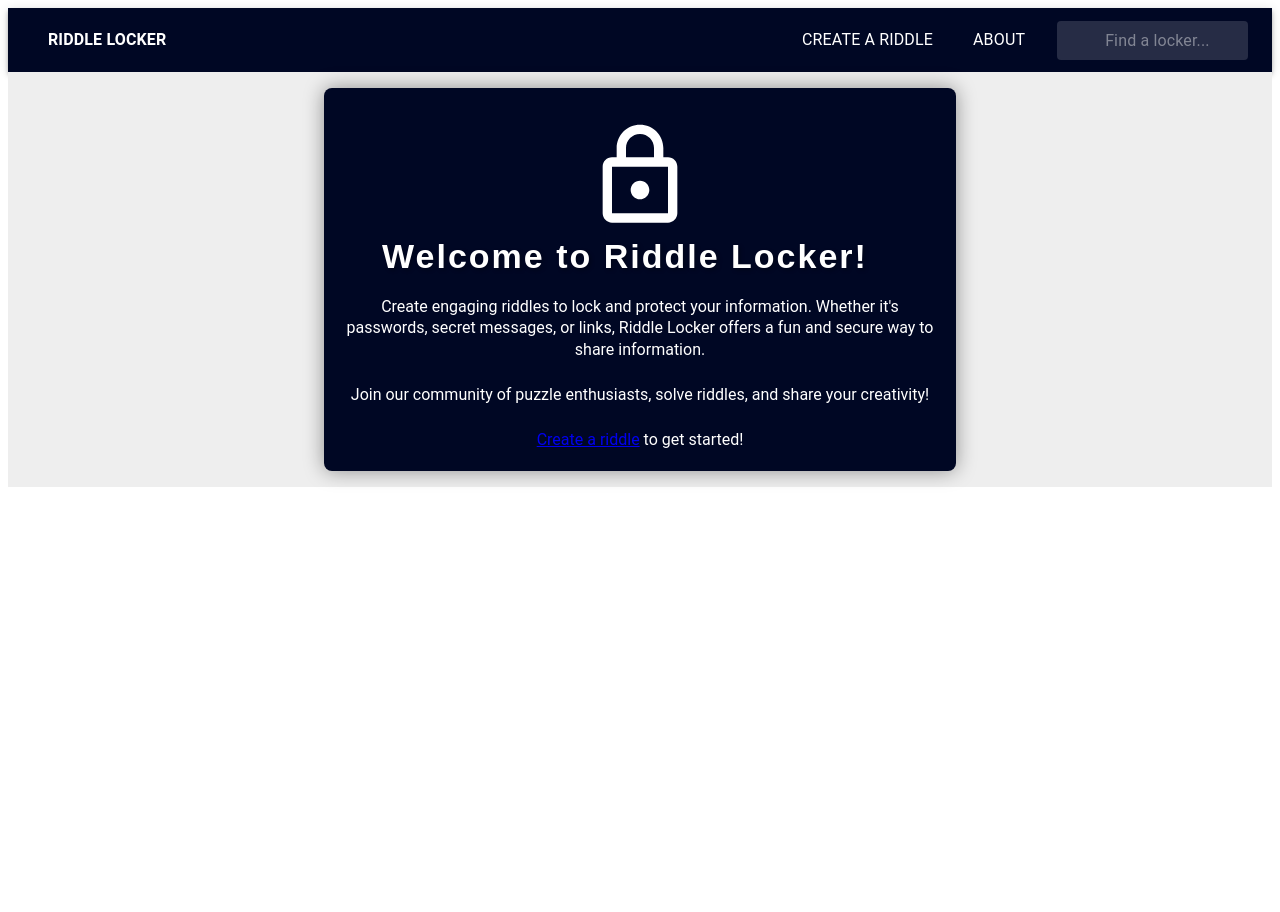
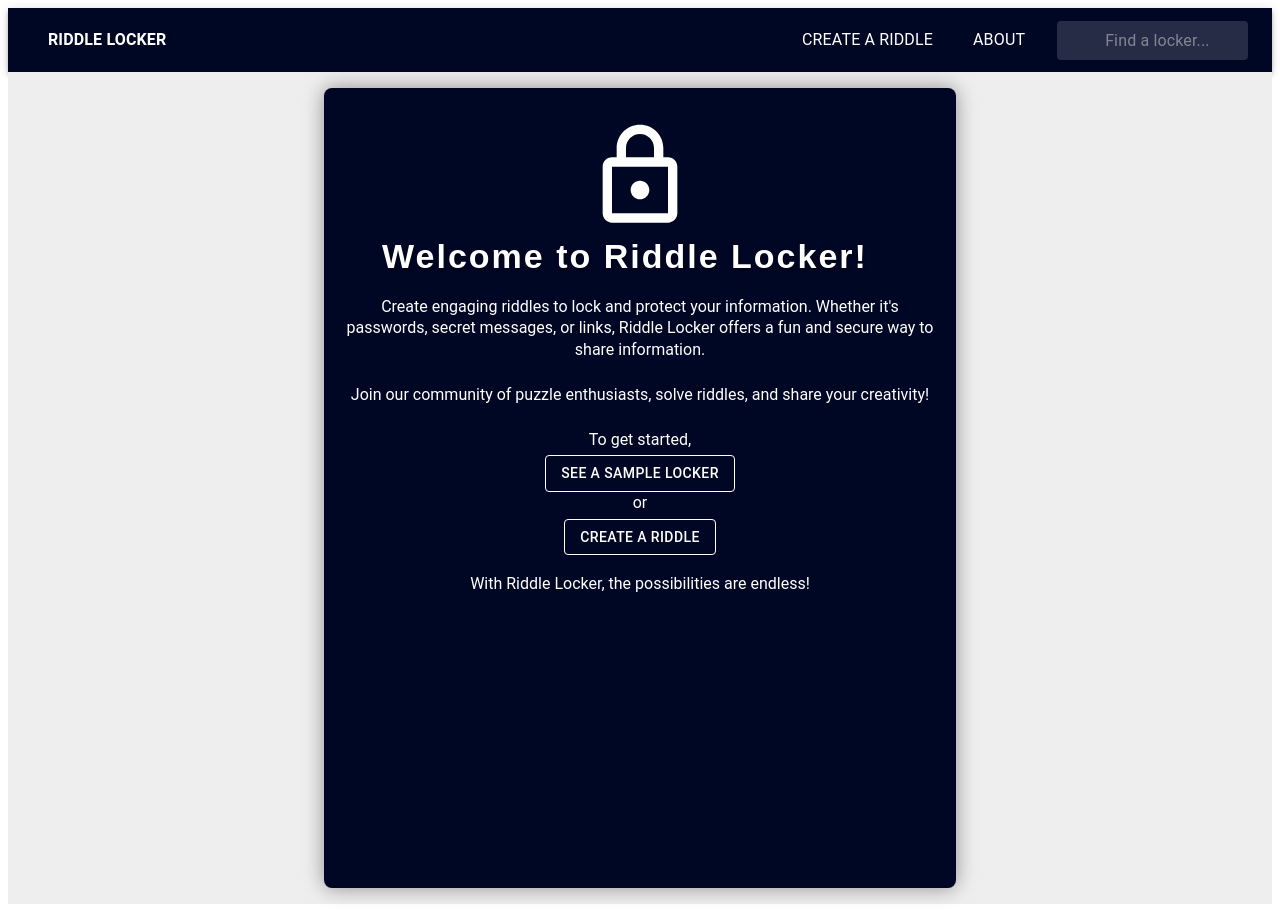
Before and after one commit to ConnorGoodman/RiddleLocker, a React (Create React App) app: page / in a window 1280 px wide. Before the commit the page ends 800 px from the top, so only its background shows below. Built offline with nearby package versions, Linux system fonts and the light colour scheme.

Commit message:
More homepage redesign

```diff
--- a/src/components/Home2.js
+++ b/src/components/Home2.js
@@ -1,4 +1,4 @@
-import { Typography, useTheme} from '@mui/material';
+import { Typography, useTheme, Button} from '@mui/material';
 import { styled } from '@mui/system';
 import logo from '../images/lock_white_24dp.svg';
 import {PageContainer, SectionContainer, ImageContainer} from '../styles/LockerStyles';
@@ -33,7 +33,22 @@ function Home2() {
             </Typography>
             <br/>
             <Typography variant="h5" fontSize='1rem' component="h2" gutterBottom style={{ color: theme.palette.locker.text }}>
-                <a href='/createriddle'>Create a riddle</a> to get started!
+                To get started,
+            </Typography>
+            <Button variant='outlined' color='light_text' style={{borderColor:'white'}}href='/viewriddle?locker=samplelocker'>
+                See a sample locker
+            </Button>
+            <br/>
+            <Typography variant="h5" fontSize='1rem' component="h2" gutterBottom style={{ color: theme.palette.locker.text }}>
+            or
+            </Typography>
+            <Button variant='outlined' color='light_text' style={{borderColor:'white'}} href='/createriddle'>
+                Create a riddle
+            </Button>
+            <br/>
+            <br/>
+            <Typography variant="h5" fontSize='1rem' component="h2" gutterBottom style={{ color: theme.palette.locker.text }}>
+                With Riddle Locker, the possibilities are endless!
             </Typography>
         </SectionContainer>
     </PageContainer>
--- a/src/components/ViewRiddle.js
+++ b/src/components/ViewRiddle.js
@@ -3,39 +3,11 @@ import { FormControl, Button, Input, FormHelperText, Typography, useTheme } from
 import { styled } from '@mui/system';
 import openlock from '../images/lock_open_white.svg';
 import closedlock from '../images/lock_white.svg';
-
-const PageContainer = styled('div')(({ theme }) => ({
-  backgroundColor: theme.palette.background.main,
-  display: 'flex',
-  justifyContent: 'center',
-  fontFamily: 'Avenir, sans-serif',
-  padding: '1rem',
-  paddingRight: '.5rem',
-  paddingLeft: '.5rem',
-}));
-
-const SectionContainer = styled('div')(({ theme }) => ({
-  backgroundColor: theme.palette.locker.background,
-  borderRadius: '8px',
-  padding: '1rem',
-  textAlign: 'center',
-  boxShadow: '0px 0px 20px rgba(0, 0, 0, 0.4)',
-  maxWidth: 'min(600px, 95%)',
-}));
-
-const ImageContainer = styled('div')({
-  marginTop: '1rem',
-});
+import { PageContainer, SectionContainer, ImageContainer, LineDivider } from '../styles/LockerStyles';
 
 const Image = styled('img')({
   width: '7rem',
 });
-
-const LineDivider = styled('hr')(({ theme }) => ({
-  border: 0,
-  borderTop: `1px solid ${theme.palette.text.main}`,
-  margin: '2rem 0',
-}));
 
 const StyledInput = styled(Input)(({ theme }) => ({
   color: theme.palette.locker.text,
--- a/src/styles/LockerStyles.js
+++ b/src/styles/LockerStyles.js
@@ -8,6 +8,7 @@ export const PageContainer = styled('div')(({ theme }) => ({
     padding: '1rem',
     paddingRight: '.5rem',
     paddingLeft: '.5rem',
+    minHeight: '100vh',
   }));
 
   export const SectionContainer = styled('div')(({ theme }) => ({
@@ -22,3 +23,9 @@ export const PageContainer = styled('div')(({ theme }) => ({
   export const ImageContainer = styled('div')({
     marginTop: '1rem',
   });
+
+  export const LineDivider = styled('hr')(({ theme }) => ({
+    border: 0,
+    borderTop: `1px solid ${theme.palette.text.main}`,
+    margin: '2rem 0',
+  }));
```
